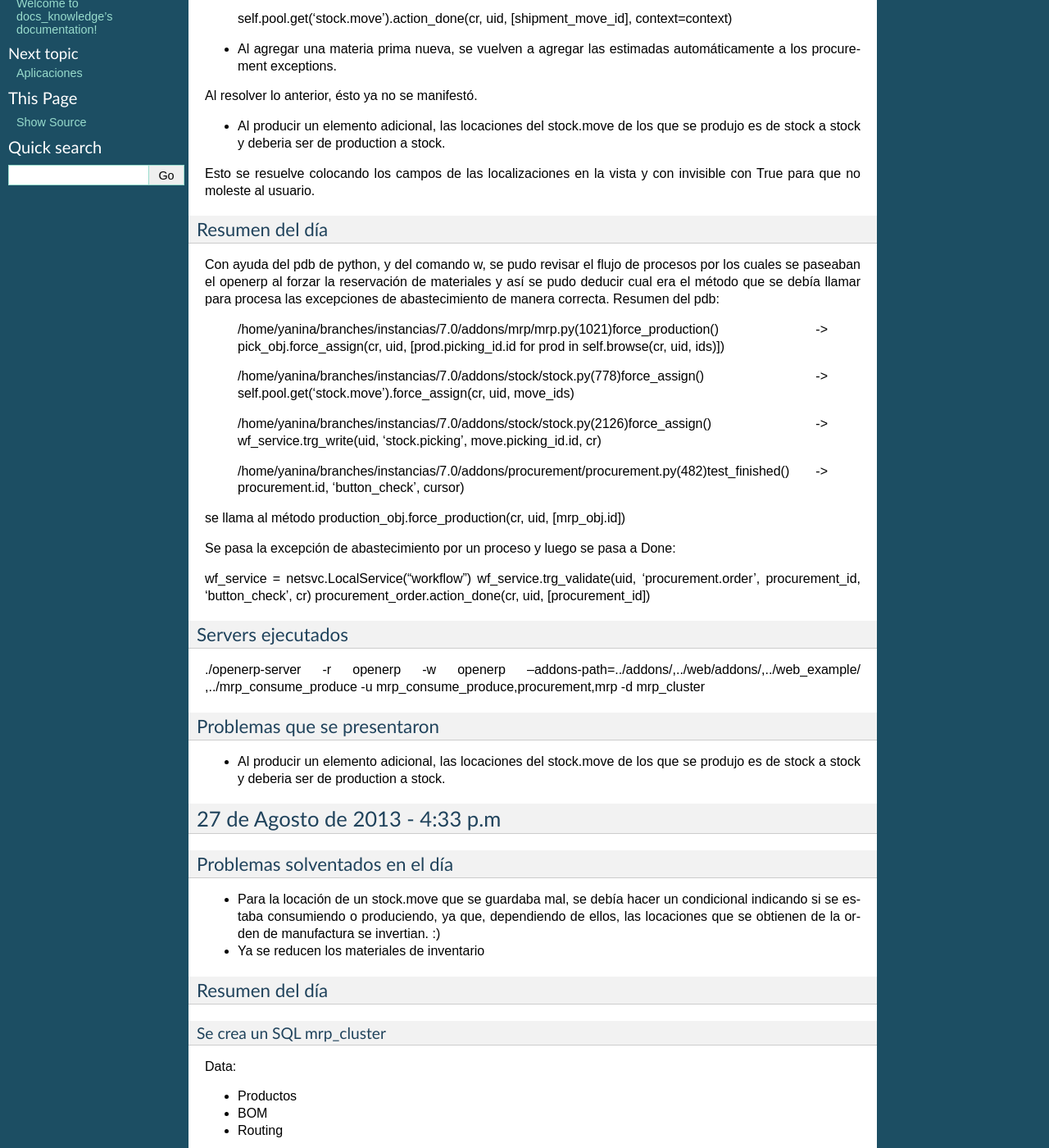
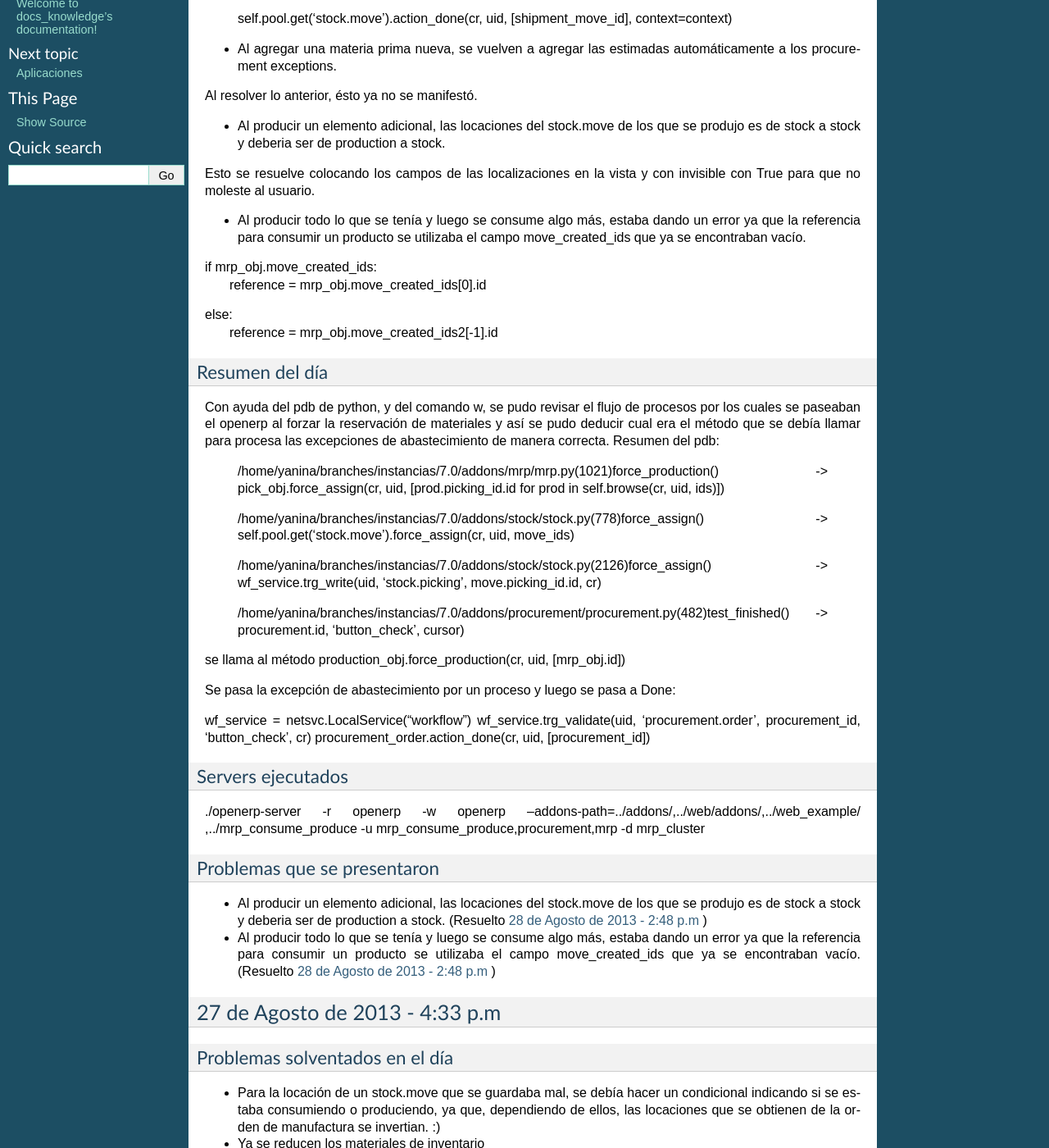
Before and after one commit to yaniaular/knowledge, a Sphinx documentation site: the page built from source/donde_quede.rst, in a window 1280 px wide and 1400 px high, scrolled down 899 px. Shown: the whole window at 82% size. Built offline with Sphinx 7.4.7, drawn with Linux system fonts in a browser that asks for light colours; formulas are drawn with MathJax 3; pages that are not in the unit, such as notebooks, are missing from menus.

Commit message:
[ADD] nuevo problema presentado y resuelto el 28 de Agosto del 2013

```diff
--- a/source/donde_quede.rst
+++ b/source/donde_quede.rst
@@ -67,6 +67,15 @@ Al resolver lo anterior, ésto ya no se manifestó.
 Esto se resuelve colocando los campos de las localizaciones en la vista y con invisible con True
 para que no moleste al usuario.
 
+- Al producir todo lo que se tenía y luego se consume algo más, estaba dando un error ya que
+  la referencia para consumir un producto se utilizaba el campo move_created_ids que ya
+  se encontraban vacío.
+
+if mrp_obj.move_created_ids:
+    reference = mrp_obj.move_created_ids[0].id
+else:
+    reference = mrp_obj.move_created_ids2[-1].id
+
 ~~~~~~~~~~~~~~~
 Resumen del día
 ~~~~~~~~~~~~~~~
@@ -108,8 +117,10 @@ Problemas que se presentaron
 ~~~~~~~~~~~~~~~~~~~~~~~~~~~~
 
 - Al producir un elemento adicional, las locaciones del stock.move de los que se produjo es de
-  stock a stock y deberia ser de production a stock.
-
+  stock a stock y deberia ser de production a stock. (Resuelto `28 de Agosto de 2013 - 2:48 p.m`_ )
+- Al producir todo lo que se tenía y luego se consume algo más, estaba dando un error ya que
+  la referencia para consumir un producto se utilizaba el campo move_created_ids que ya
+  se encontraban vacío. (Resuelto `28 de Agosto de 2013 - 2:48 p.m`_ )
 
 27 de Agosto de 2013 - 4:33 p.m
 -------------------------------
```
